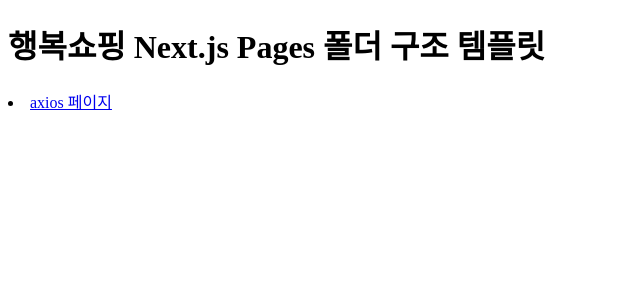
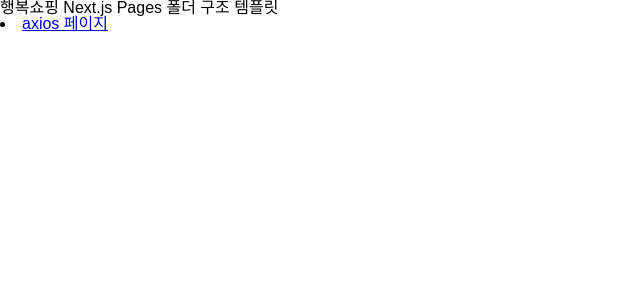
Before and after one commit to happy-shopping/tpl_nextjs, a Next.js app: page / in a window 1280 px wide. Shown: the top 300 px of the page, without its empty margins (0-640 px from the left). Built offline with nearby package versions, Linux system fonts and the light colour scheme.

Commit message:
styled-component 설치 및 세팅

```diff
--- a/src/pages/_app.tsx
+++ b/src/pages/_app.tsx
@@ -1,5 +1,11 @@
 import type { AppProps } from "next/app"
+import GlobalStyle from "@/styles/globalStyles"
 
 export default function App({ Component, pageProps }: AppProps) {
-  return <Component {...pageProps} />
+  return (
+    <>
+      <GlobalStyle />
+      <Component {...pageProps} />
+    </>
+  )
 }
--- /dev/null
+++ b/src/styles/globalStyles.ts
@@ -0,0 +1,23 @@
+import reset from "styled-reset"
+import { createGlobalStyle } from "styled-components"
+
+export default createGlobalStyle`
+  ${reset}
+
+    *, *::before, *::after {
+        box-sizing: border-box;
+  }
+
+  html,
+  body {
+    margin: 0;
+    padding: 0;
+    font-family: 'Noto Sans KR', '나눔고딕', 'Nanum Gothic', '맑은고딕',
+    'Malgun Gothic', ‘Apple SD Gothic Neo’, '돋움', dotum, '굴림', gulim,
+    sans-serif;
+  }
+
+  button {
+    cursor: pointer;
+  }
+`
```
Also changed, not shown: package.json (+5 -2 lines), .eslintrc.json, 1 other file (tests, documents, lock files or other folders).
